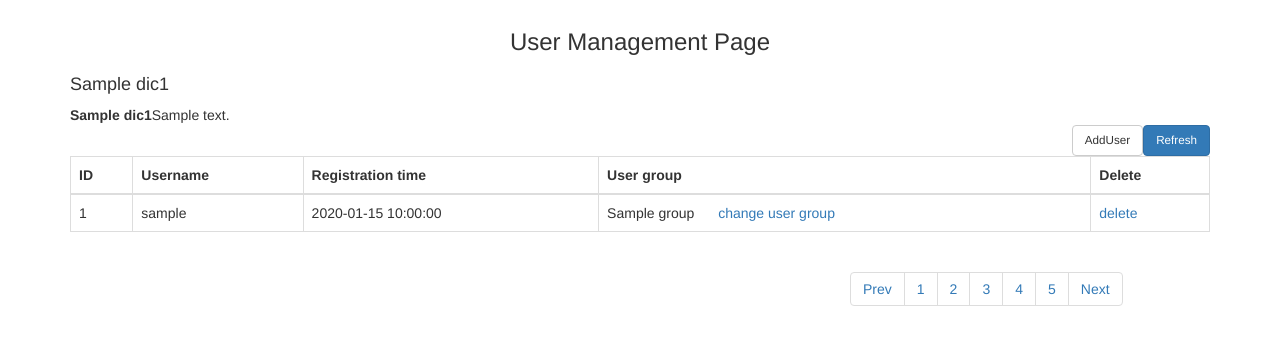
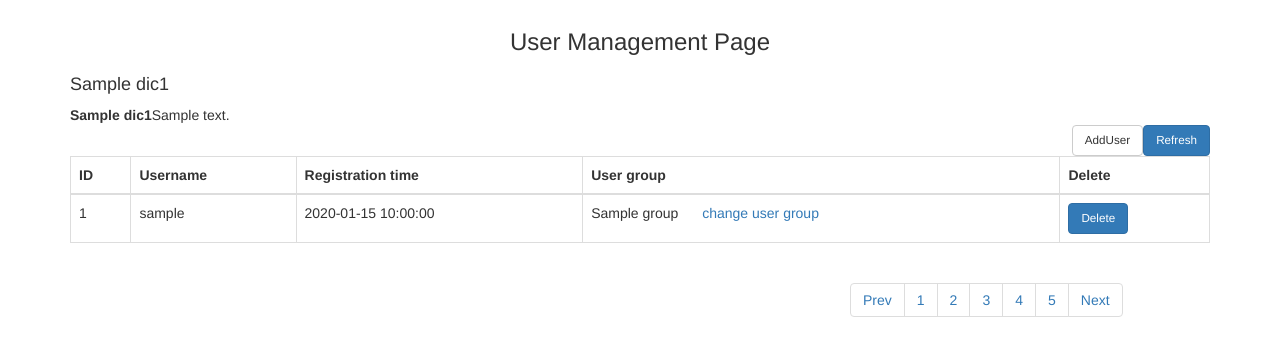
Before and after one commit to xiaowang012/flask_books, a Flask app: template templates/user.html in a window 1280 px wide. Shown: the part 51-407 px from the top of the page. Run offline with Flask 2, Linux system fonts and the light colour scheme; the template is opened without the code that fills it: values that come from a table or form of the project are taken from there, most other values are stand-ins (such as "Sample title", 1, 10 or a date in 2020); some libraries are stand-ins or nearby versions.

Commit message:
优化用户页面

```diff
--- a/templates/user.html
+++ b/templates/user.html
@@ -117,7 +117,7 @@
                                     {{ item['group'] }} <a style="margin-left: 20px;" href="/management/user/changegroup?username={{ item['username'] }}&group={{ item['group'] }}">change user group</a>
                                 </td>
                                 <td>
-                                    <a href="/management/user/delete?username={{ item['username'] }}">delete</a>
+                                    <a role="button" class="btn btn-default btn-primary" style="font-size: smaller;" href="/management/user/delete?username={{ item['username'] }}">Delete</a>
                                 </td>
                             </tr>
                         {% endfor %}
```
